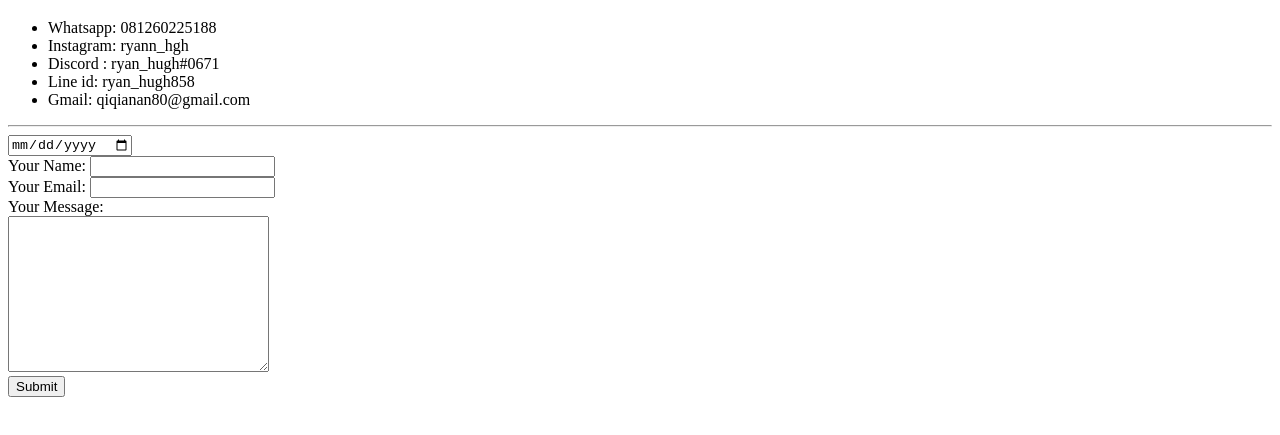
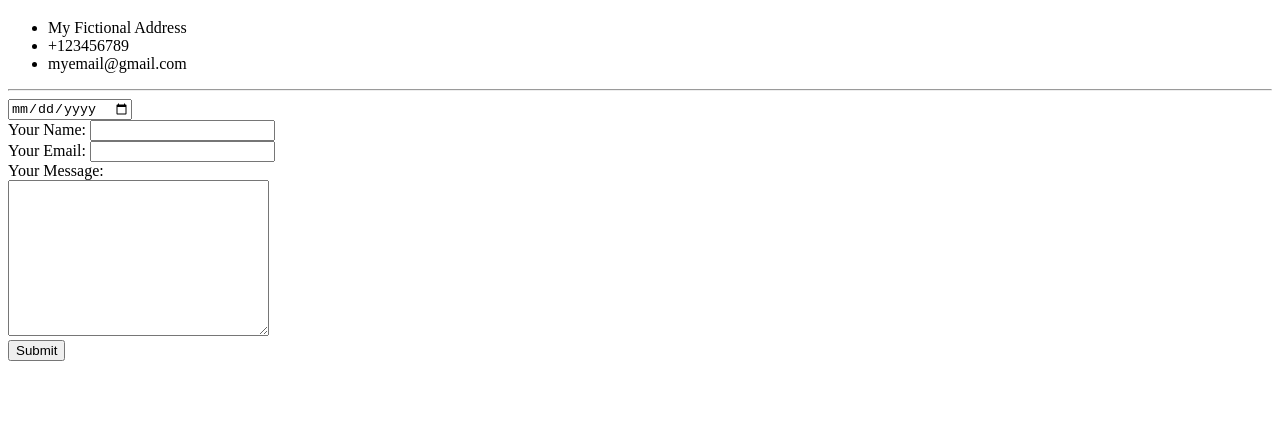
Before and after one commit to ryanhgh/cv, a plain HTML site: page contact.html in a window 1280 px wide. Shown: the part 61-496 px from the top of the page. Drawn offline with Linux system fonts and the light colour scheme.

Commit message:
Update contact.html

```diff
--- a/contact.html
+++ b/contact.html
@@ -7,11 +7,9 @@
     <body>
         <h1>My Contact Details</h1>
         <ul>
-            <li>Whatsapp: 081260225188</li>
-            <li>Instagram: ryann_hgh</li>
-            <li>Discord : ryan_hugh#0671</li>
-            <li>Line id: ryan_hugh858</li>
-            <li>Gmail: qiqianan80@gmail.com</li>
+            <li>My Fictional Address</li>
+            <li>+123456789</li>
+            <li>myemail@gmail.com</li>
         </ul>
         <hr />
         <form
```
